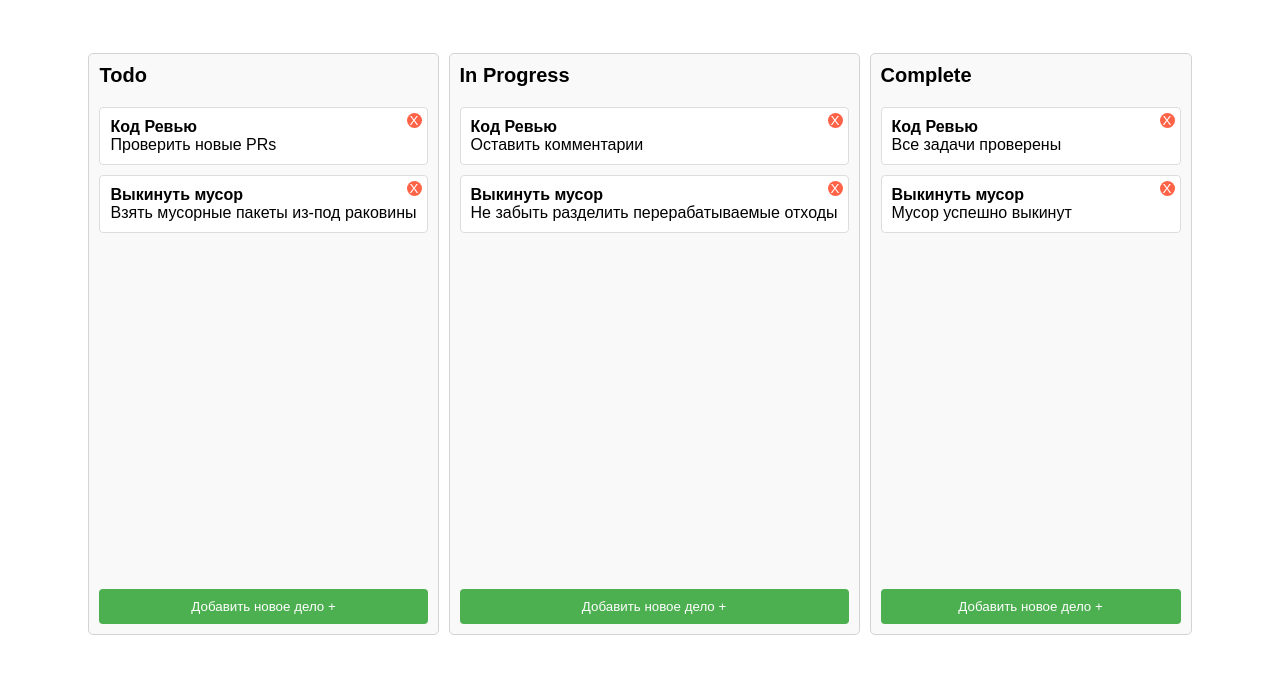
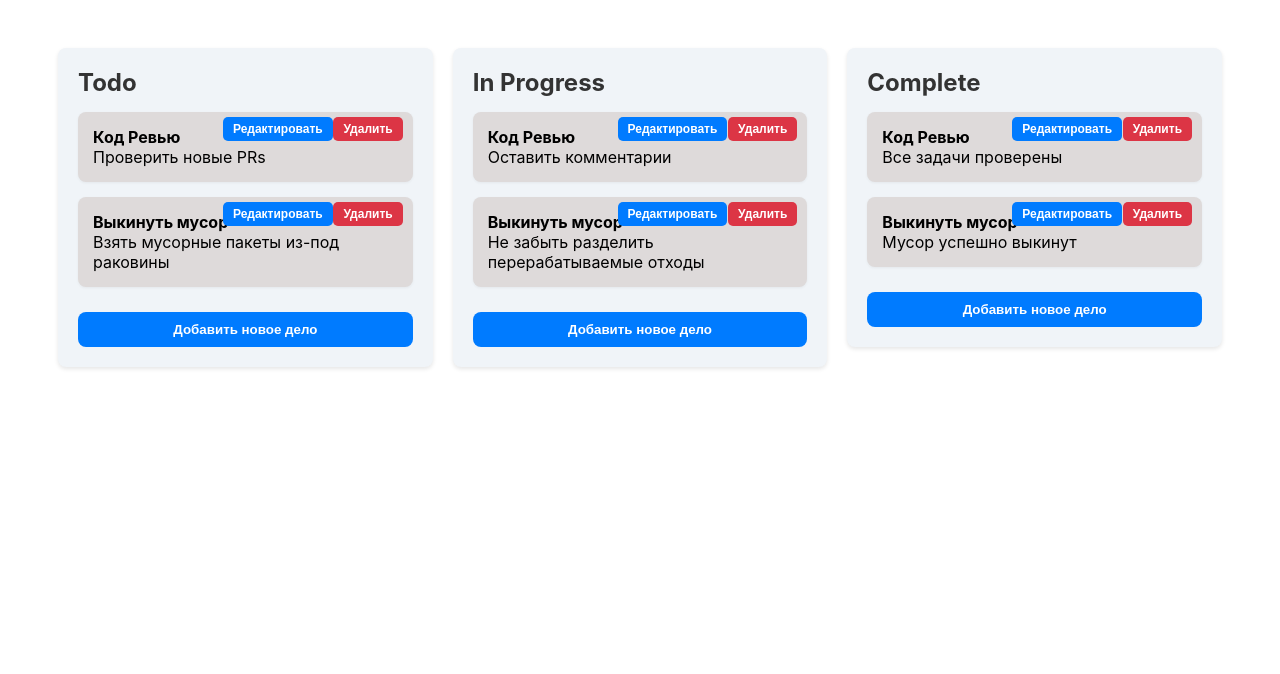
Before and after one commit to tank130701/course-work-frontend, a React (Create React App) app: page /board in a window 1280 px wide. Shown: the top 674 px of the page. Built offline with nearby package versions, Linux system fonts and the light colour scheme.

Commit message:
добавлено редактирование дел

```diff
--- a/src/App.css
+++ b/src/App.css
@@ -5,68 +5,83 @@
   padding: 20px;
   height: 100vh;
   overflow: hidden;
+  font-family: -apple-system, BlinkMacSystemFont, "Segoe UI", Roboto, Oxygen, Ubuntu, Cantarell, "Fira Sans", "Droid Sans", "Helvetica Neue", sans-serif;
+
 }
 
 .board {
   display: flex;
   flex-direction: column;
-  justify-content: space-between;
-  min-width: 300px;
-  height: 70vh;
-  padding: 10px;
-  border: 1px solid lightgrey;
-  border-radius: 5px;
-  margin: 5px;
-  background-color: #f9f9f9;
+  width: 100%;
+  width: 400px; /* Определяем максимальную ширину для унификации размеров колонок */
+  padding: 20px;
+  margin: 0 10px;
+  background-color: #f0f4f8;
+  border-radius: 8px;
+  box-shadow: 0 2px 4px rgba(0, 0, 0, 0.1);
   overflow: hidden;
 }
 
 .board__title {
-  font-size: 20px;
-  font-weight: 800;
-  margin-bottom: 10px;
-}
-
-.board__content {
-  overflow-y: auto;
-  flex-grow: 1;
-}
-.delete-item-button {
-  position: absolute;
-  top: 5px;
-  right: 5px;
-  background-color: #ff6347;
-  color: white;
-  border: none;
-  border-radius: 50%;
-  width: 15px;
-  height: 15px;
-  cursor: pointer;
-  display: flex;
-  align-items: center;
-  justify-content: center;
-}
-
-.delete-item-button:hover {
-  background-color: #ff4500;
+  font-size: 24px;
+  font-weight: bold;
+  color: #333;
+  margin-bottom: 15px;
 }
 
 .item {
   position: relative;
-  padding: 10px;
-  margin: 10px 0;
-  background-color: #fff;
-  border: 1px solid #ddd;
-  border-radius: 4px;
+  background-color: #DEDADA;
+  padding: 15px;
+  margin-bottom: 15px;
+  border-radius: 8px;
+  box-shadow: 0 1px 3px rgba(0, 0, 0, 0.05);
+  position: relative;
+  overflow: hidden;
 }
 
-.add-item-form {
-  padding: 10px;
+.item-edit-form.input,
+.item-edit-form.textarea {
+  width: 90%;
+  padding: 8px;
+  margin-bottom: 8px;
+  border: 1px solid #007bff;
+  border-radius: 8px;
+  background-color: #fff;
+  resize: none;
+  font-family: -apple-system, BlinkMacSystemFont, "Segoe UI", Roboto, Oxygen, Ubuntu, Cantarell, "Fira Sans", "Droid Sans", "Helvetica Neue", sans-serif;
+
+}
+
+.edit-item-button,
+.delete-item-button {
+  position: absolute;
+  top: 5px;
   margin-bottom: 10px;
-  background-color: #fff;
-  border: 1px solid #ddd;
-  border-radius: 4px;
+  color: white;
+  border: none;
+  cursor: pointer;
+  padding: 5px 10px;
+  font-size: 12px;
+  border-radius: 5px;
+  font-weight: bold;
 }
+
+.edit-item-button {
+  right: 80px; /* Оставляем пространство для кнопки удаления */
+  background-color: #007bff; /* Синий цвет */
+}
+
+.delete-item-button {
+  right: 10px; /* Ближе к краю элемента */
+  background-color: #dc3545; /* Красный цвет */
+}
+
+.edit-item-button:hover,
+.delete-item-button:hover {
+  opacity: 0.8;
+}
+
 
 .item.draggable {
   cursor: grab;
@@ -76,42 +91,43 @@
   border: 2px dashed #007bff;
 }
 
-.add-item-button, .add-item-form button {
+
+.add-item-button {
   width: 100%;
   padding: 10px;
   margin-top: 10px;
-  background-color: #4CAF50;
+  background-color: #007bff;
   color: white;
   border: none;
-  border-radius: 4px;
+  border-radius: 8px;
   cursor: pointer;
+  font-weight: bold;
 }
 
-.add-item-button:hover, .add-item-form button:hover {
-  background-color: #45a049;
+
+.item-edit-form.button{
+  padding: 5px 10px;
+  background-color: #007bff;
+  color: white;
+  border: none;
+  border-radius: 8px;
+  cursor: pointer;
+  font-weight: bold;
+
 }
 
-.add-item-form {
-  display: flex;
-  flex-direction: column;
+
+.item-edit-form.input::placeholder,
+.item-edit-form.textarea::placeholder {
+  color: rgba(0, 0, 0, 0.5);
+  font-family: -apple-system, BlinkMacSystemFont, "Segoe UI", Roboto, Oxygen, Ubuntu, Cantarell, "Fira Sans", "Droid Sans", "Helvetica Neue", sans-serif;
+
+
 }
 
-.add-item-form input, .add-item-form textarea {
-  padding: 8px;
-  margin-bottom: 8px;
-  border-radius: 4px;
-  border: 1px solid #ccc;
-  background-color: #fff;
+.item-edit-form.input:focus::placeholder,
+.item-edit-form.textarea:focus::placeholder {
+  color: transparent; /* Делаем текст прозрачным при фокусе */
+  font-family: -apple-system, BlinkMacSystemFont, "Segoe UI", Roboto, Oxygen, Ubuntu, Cantarell, "Fira Sans", "Droid Sans", "Helvetica Neue", sans-serif;
+  font-size: 10px;
 }
-
-.add-item-form input:focus, .add-item-form textarea:focus {
-  outline: 2px solid #007bff;
-}
-
-.App, .add-item-form input, .add-item-form textarea, .add-item-form button, .add-item-button {
-  font-family: 'Arial', sans-serif;
-}
-
-.add-item-form textarea{
-  resize: none;
-}
--- a/src/components/Board.jsx
+++ b/src/components/Board.jsx
@@ -36,22 +36,19 @@ function Board() {
       const [newDescription, setNewDescription] = useState('');
       const [addingNewItem, setAddingNewItem] = useState({});
       const [hoveredItem, setHoveredItem] = useState(null);
+      const [editItemId, setEditItemId] = useState(null);
+      const [tempItemId, setTempItemId] = useState(null);
 
-      const handleAddNewItem = (boardId) => {
-        const newCard = { id: Date.now(), title: newTitle, description: newDescription };
 
-        setBoards(boards => boards.map(board => {
-            if (board.id === boardId) {
-                return { ...board, items: [...board.items, newCard] };
-            }
-            return board;
-        }));
 
-        setAddingNewItem({ ...addingNewItem, [boardId]: false }); // Скрыть форму добавления после создания нового дела
-        // Сбросить поля ввода
-        setNewTitle('');
-        setNewDescription('');
-    };
+
+
+
+
+
+    const renderEditButton = (boardId, itemId) => (
+      <button onClick={() => startEditItem(boardId, itemId)} className="edit-item-button">✏️</button>
+    );
 
 
       function dragStartHandler(e, board, item) {
@@ -95,40 +92,126 @@ function Board() {
     }
 
 
-    const handleDeleteItem = (boardId, itemId) => {
+
+    const handleAddOrEditItem = (boardId) => {
       setBoards(boards => boards.map(board => {
           if (board.id === boardId) {
-                // Фильтруем список задач, исключая удаляемую задачу
-                const filteredItems = board.items.filter(item => item.id !== itemId);
-                return { ...board, items: filteredItems };
+              let items = [...board.items];
+              if (editItemId) {
+                  // Редактирование существующей карточки
+                  items = items.map(item => item.id === editItemId ? { ...item, title: newTitle, description: newDescription } : item);
+              } else {
+                  // Создание новой карточки
+                  const newCard = { id: Date.now(), title: newTitle, description: newDescription };
+                  items.push(newCard);
+              }
+              return { ...board, items };
+          }
+          return board;
+      }));
+      // Сброс формы
+      resetForm();
+  };
+
+  const resetForm = () => {
+      setNewTitle('');
+      setNewDescription('');
+      setEditItemId(null);
+  };
+
+  const handleEditChange = (e, boardId, itemId, isTitle) => {
+    const newText = e.target.value;
+    setBoards(boards => boards.map(board => {
+        if (board.id === boardId) {
+            return {
+                ...board,
+                items: board.items.map(item => {
+                    if (item.id === itemId) {
+                        return isTitle ? { ...item, title: newText } : { ...item, description: newText };
+                    }
+                    return item;
+                })
+            };
         }
         return board;
     }));
 };
 
+
+const handleAddNewItem = (boardId) => {
+  const newCard = { id: Date.now(), title: '', description: '', isEditing: true };
+  setBoards(boards => boards.map(board => {
+    if (board.id === boardId) {
+      return { ...board, items: [...board.items, newCard] };
+    }
+    return board;
+  }));
+};
+
+const startEditItem = (boardId, itemId) => {
+  setBoards(boards => boards.map(board => {
+    if (board.id === boardId) {
+      return {
+        ...board,
+        items: board.items.map(item => item.id === itemId ? { ...item, isEditing: true } : item)
+      };
+    }
+    return board;
+  }));
+};
+
+// Обновляем функцию saveItem, чтобы принимать title и description напрямую
+const saveItem = (boardId, itemId, title, description) => {
+  setBoards(boards => boards.map(board => {
+    if (board.id === boardId) {
+      return {
+        ...board,
+        items: board.items.map(item =>
+          item.id === itemId ? { ...item, title, description, isEditing: false } : item)
+      };
+    }
+    return board;
+  }));
+};
+
+const handleDeleteItem = (boardId, itemId) => {
+  setBoards(boards => boards.map(board => {
+    if (board.id === boardId) {
+      return { ...board, items: board.items.filter(item => item.id !== itemId) };
+    }
+    return board;
+  }));
+};
+
+
 return (
   <div className="App">
     {boards.map((board) => (
-                <div className="board" key={board.id} onDragOver={(e) => dragOverHandler(e)} onDrop={(e) => dropHandler(e, board, hoveredItem)}>
+      <div className="board" key={board.id} onDragOver={(e) => dragOverHandler(e, board)} onDrop={(e) => dropHandler(e, board)}>
         <div className="board__title">{board.title}</div>
         <div className="board__content">
-                    {board.items.map((item, index) => (
-                     <div key={item.id} draggable={true} onDragStart={(e) => dragStartHandler(e, board, item)} onDragOver={(e) => dragOverHandler(e, board, item)} className={`item ${item === hoveredItem ? 'hovered' : ''}`}>
+          {board.items.map((item) => (
+            <div key={item.id} draggable={!item.isEditing} onDragStart={(e) => dragStartHandler(e, board, item)}
+              onDragOver={(e) => dragOverHandler(e, board, item)}
+              className={`item ${item === hoveredItem ? 'hovered' : ''}`}>
+              {item.isEditing ? (
+                <div>
+                <input type="text" defaultValue={item.title} onChange={(e) => item.title = e.target.value} className="item-edit-form input" placeholder="Введите заголовок задачи"/>
+                <textarea defaultValue={item.description} onChange={(e) => item.description = e.target.value} className="item-edit-form textarea" placeholder="Введите описание задачи"></textarea>
+                <button onClick={() => saveItem(board.id, item.id, item.title, item.description)} className="item-edit-form button">Сохранить</button>
+              </div>
+              ) : (
+                <>
                   <div><strong>{item.title}</strong></div>
                   <div>{item.description}</div>
-                         <button onClick={() => handleDeleteItem(board.id, item.id)} className="delete-item-button">X</button>
+                  <button onClick={() => startEditItem(board.id, item.id)} className="edit-item-button">Редактировать</button>
+                  <button onClick={() => handleDeleteItem(board.id, item.id)} className="delete-item-button">Удалить</button>
+                </>
+              )}
             </div>
           ))}
+<button onClick={() => handleAddNewItem(board.id)} className="add-item-button">Добавить новое дело</button>
         </div>
-                    {addingNewItem[board.id] ? (
-                        <div className="add-item-form">
-                            <input type="text" placeholder="Заголовок" value={newTitle} onChange={(e) => setNewTitle(e.target.value)} />
-                            <textarea placeholder="Описание" value={newDescription} onChange={(e) => setNewDescription(e.target.value)} />
-                            <button onClick={() => handleAddNewItem(board.id)}>Создать</button>
-                        </div>
-                    ) : (
-                        <button className="add-item-button" onClick={() => setAddingNewItem({ ...addingNewItem, [board.id]: true })}>Добавить новое дело +</button>
-                    )}
       </div>
     ))}
   </div>
```
Lines whose indentation alone changed are shown as unchanged.
